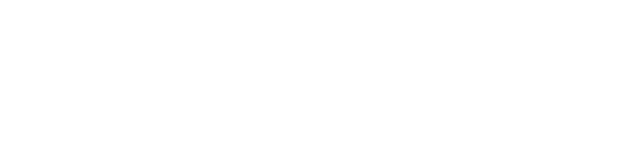
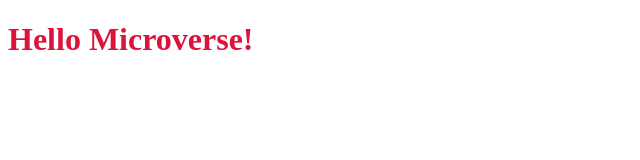
Before and after one commit to jcmunav63/microverse-hello, a plain HTML site: page index.html in a window 1280 px wide. Shown: the whole page, without its empty margins (0-640 px from the left). Drawn offline with Linux system fonts and the light colour scheme.

Commit message:
Add styles.css file & edited index.html file

```diff
--- /dev/null
+++ b/css/styles.css
@@ -0,0 +1,3 @@
+h1 {
+    color: crimson;
+}
--- a/index.html
+++ b/index.html
@@ -2,10 +2,8 @@
 <html>
     <head>
       <meta charset='utf-8'>
-    <meta http-equiv='X-UA-Compatible' content='IE=edge'>
-    <title>Hello Microverse!/title>
-    <meta name='viewport' content='width=device-width, initial-scale=1'>
       <link rel='stylesheet' type='text/css' href='css/styles.css'>
+      <title>Hello Microverse!</title>
     </head>
     <body>
       <h1>Hello Microverse!</h1>
```
Lines whose indentation alone changed are shown as unchanged.
